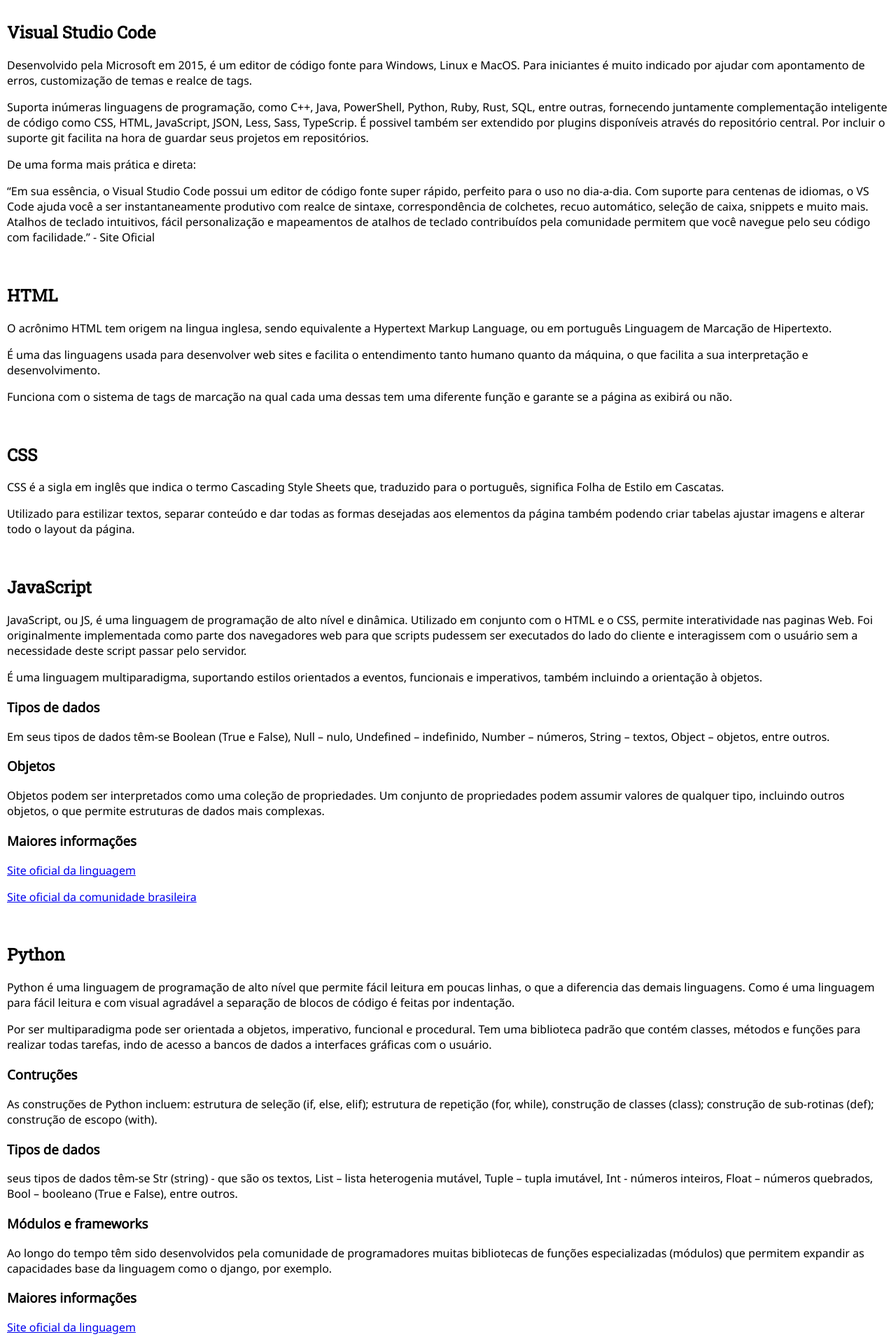
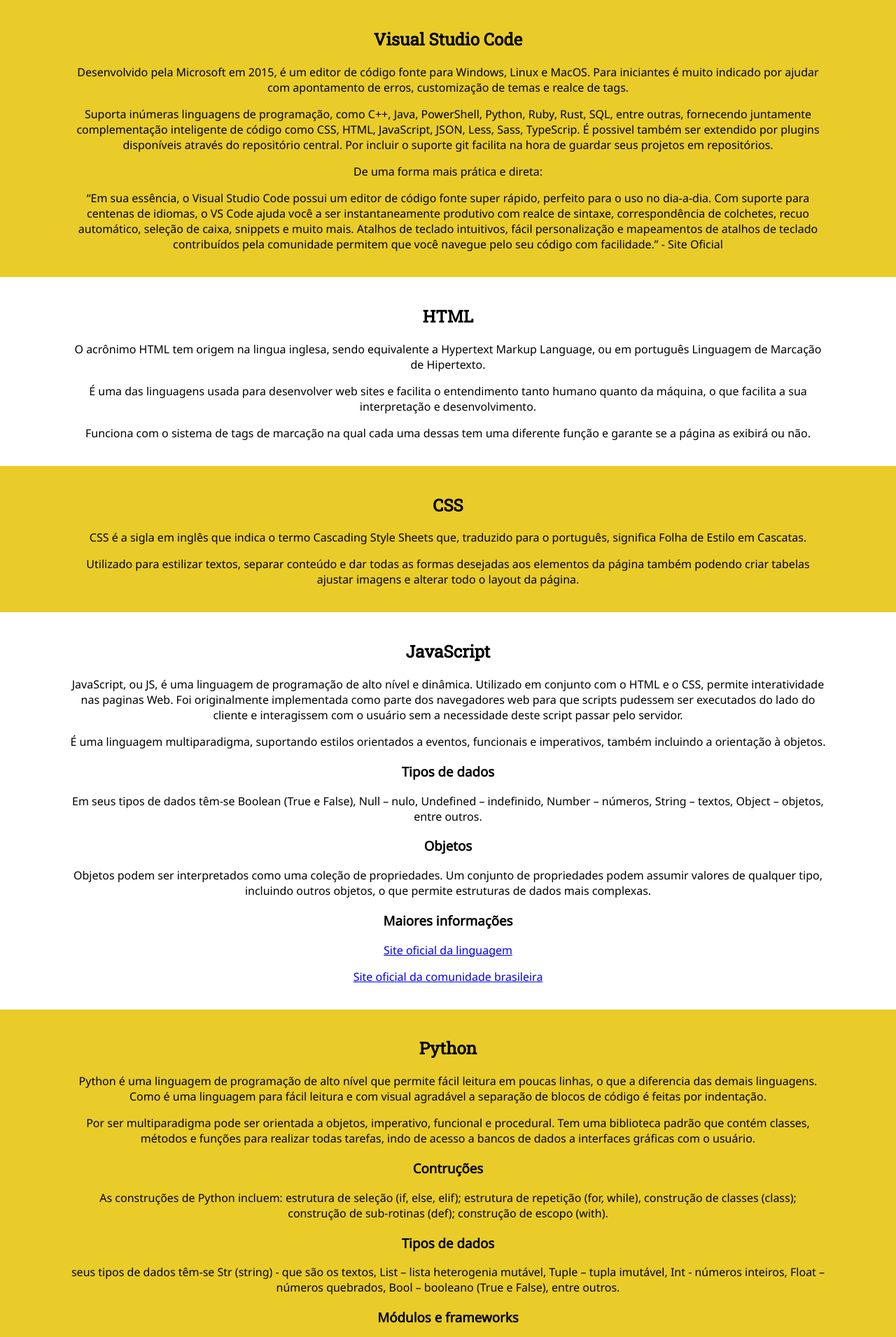
Before and after one commit to raquelbrandino/DEMODAY, a Django app: page /ferramentas in a window 1280 px wide. Shown: the part 48-1959 px from the top of the page at 70% size. Run offline with Django 3.2, Linux system fonts and the light colour scheme.

Commit message:
Aplicar o css na Home e em Ferramentas

```diff
--- a/paginas/static/css/style.css
+++ b/paginas/static/css/style.css
@@ -138,3 +138,83 @@ footer p{
 input{
     margin: 10px;
 }
+
+/*  CSS DA HOME */
+
+.imgHome{
+    display: flex;
+    justify-content: center;
+}
+
+.blocTextHome{
+    margin-right: 200px;
+    margin-left: 200px;
+    display: block;
+    text-align: center;
+}
+
+/* CSS DA FERRAMENTAS */
+
+.allFerra{
+    display: block;
+    text-align: center;
+
+
+}
+.vscFerra{
+    background-color:  rgb(233, 204, 41);
+    padding: 20px 100px;
+}
+.vscFerra:hover{
+    background-color:rgb(233, 213, 102);
+    opacity: 0.4;
+}
+
+.htmlFerra{
+    background-color: white;
+    padding: 20px 100px;
+}
+
+.htmlFerra:hover{
+    background-color:rgb(233, 213, 102);
+    opacity: 0.4;
+}
+.cssFerra{
+    background-color:  rgb(233, 204, 41);
+    padding: 20px 100px;
+}
+.cssFerra:hover{
+    background-color:rgb(233, 213, 102);
+    opacity: 0.4;
+}
+
+.scriptFerra{
+    background-color: white;
+    padding: 20px 100px;
+
+}
+
+.scriptFerra:hover{
+    background-color:rgb(233, 213, 102);
+    opacity: 0.4;
+}
+
+.pyFerra{
+    background-color:  rgb(233, 204, 41);
+    padding: 20px 100px;
+}
+.pyFerra:hover{
+    background-color:rgb(233, 213, 102);
+    opacity: 0.4;
+}
+
+.djFerra{
+    background-color: white;
+    padding: 20px 100px;
+
+}
+
+.djFerra:hover{
+    background-color:rgb(233, 213, 102);
+    opacity: 0.4;
+}
--- a/paginas/templates/ferramentas.html
+++ b/paginas/templates/ferramentas.html
@@ -8,8 +8,8 @@
 
 {% block conteudo %}
 
-<section>
-    <div>
+<section class="allFerra">
+    <div class="vscFerra">
         <h2>Visual Studio Code</h2>
 
         <p>Desenvolvido pela Microsoft em 2015, é um editor de código fonte para Windows, Linux e MacOS. Para iniciantes é muito indicado por ajudar com apontamento de erros, customização de temas e realce de tags.</p>
@@ -18,7 +18,7 @@
         <p>“Em sua essência, o Visual Studio Code possui um editor de código fonte super rápido, perfeito para o uso no dia-a-dia. Com suporte para centenas de idiomas, o VS Code ajuda você a ser instantaneamente produtivo com realce de sintaxe, correspondência de colchetes, recuo automático, seleção de caixa, snippets e muito mais. Atalhos de teclado intuitivos, fácil personalização e mapeamentos de atalhos de teclado contribuídos pela comunidade permitem que você navegue pelo seu código com facilidade.” - Site Oficial</p>
     </div>
 
-    <div>
+    <div class="htmlFerra">
         <h2>HTML</h2>
 
         <p>O acrônimo HTML tem origem na lingua inglesa, sendo equivalente a Hypertext Markup Language, ou em português Linguagem de Marcação de Hipertexto. </p>
@@ -26,14 +26,14 @@
         <p>Funciona com o sistema de tags de marcação na qual cada uma dessas tem uma diferente função e garante se a página as exibirá ou não. </p>
     </div>
 
-    <div>
+    <div class="cssFerra">
         <h2>CSS</h2>
 
         <p>CSS é a sigla em inglês que indica o termo Cascading Style Sheets que, traduzido para o português, significa Folha de Estilo em Cascatas. </p>
         <p>Utilizado para estilizar textos, separar conteúdo e dar todas as formas desejadas aos elementos da página também podendo criar tabelas ajustar imagens e alterar todo o layout da página.</p>
     </div>
 
-    <div>
+    <div class="scriptFerra">
         <h2>JavaScript</h2>
 
             <p>JavaScript, ou JS, é uma linguagem de programação de alto nível e dinâmica. Utilizado em conjunto com o HTML e o CSS, permite interatividade nas paginas Web. Foi originalmente implementada como parte dos navegadores web para que scripts pudessem ser executados do lado do cliente e interagissem com o usuário sem a necessidade deste script passar pelo servidor. </p>
@@ -48,7 +48,7 @@
             <p><a href="https://braziljs.org/">Site oficial da comunidade brasileira</a></p>
     </div>
 
-    <div>
+    <div class="pyFerra">
         <h2>Python</h2>
 
             <p>Python é uma linguagem de programação de alto nível que permite fácil leitura em poucas linhas, o que a diferencia das demais linguagens. Como é uma linguagem para fácil leitura e com visual agradável a separação de blocos de código é feitas por indentação. </p>
@@ -64,7 +64,7 @@
             <p><a href="http://www.pythonbrasil.com.br">Site oficial da comunidade brasileira</a></p>
     </div>
 
-    <div>
+    <div class="djFerra">
         <h2>Django</h2>
 
             <p>Django é um framework para rápido desenvolvimento web escrito em Python, seu padrão é o model-template-view (MTV) e permite que o desenvolvedor reutilize a maior parte do código já feito, evitando repetições.</p>
```
Also changed, not shown: paginas/templates/index.html (+23 -1 lines).
